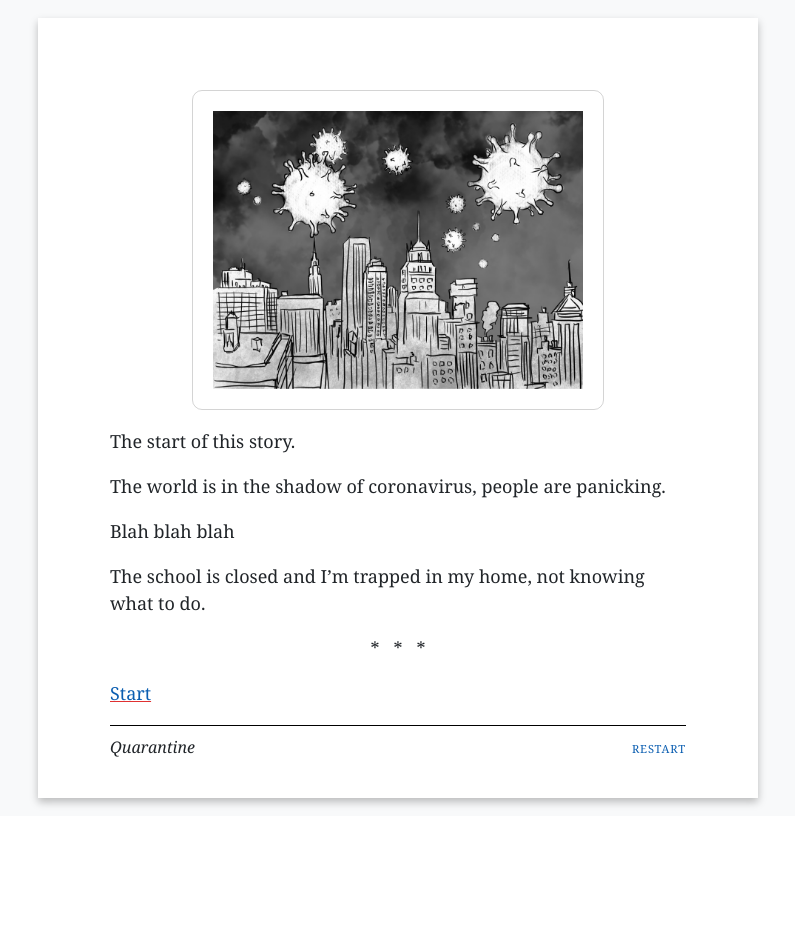
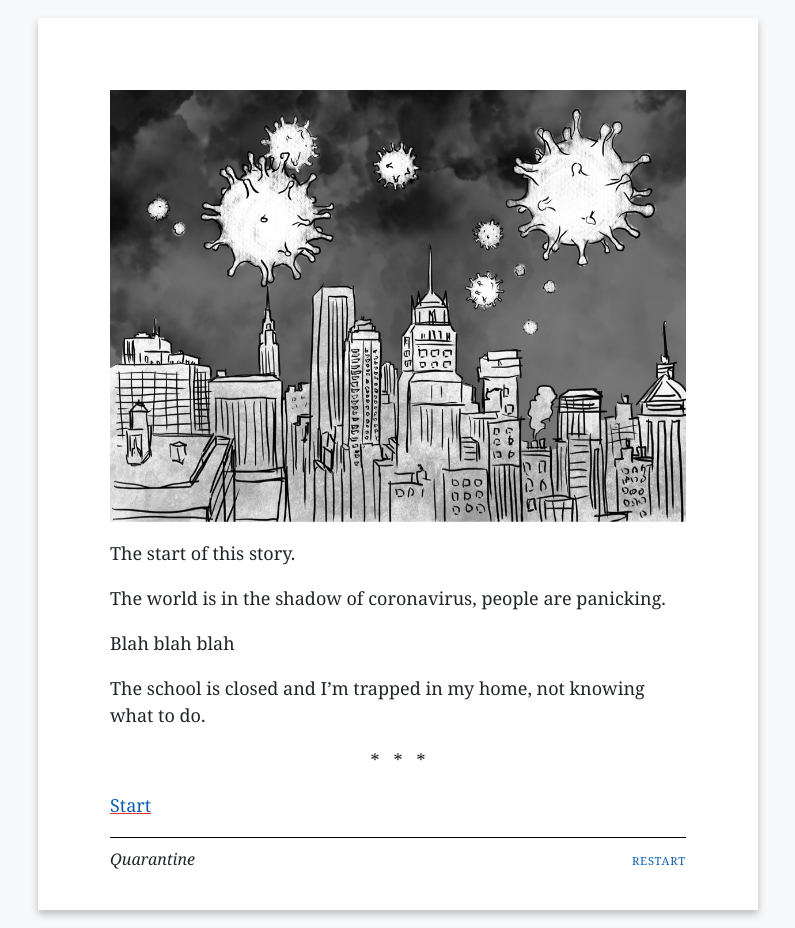
Before and after one commit to EonYang/quarantine-story, a plain HTML site: page docs/index.html in a window 1280 px wide. Shown: the whole page, without its empty margins (242-1037 px from the left). Before the commit the page ends 816 px from the top, so only its background shows below. Drawn offline with Linux system fonts and the light colour scheme.

Commit message:
bigger cover

```diff
--- a/docs/index.html
+++ b/docs/index.html
@@ -19,11 +19,22 @@ img{
     padding: 20px;
 }
 
+
+#coverImage{
+
+      display: block;
+    margin-left: auto;
+    margin-right: auto;
+    max-width: 100%;
+  max-height: 100vh;
+    border-radius: 0px;
+    border: 0px solid #0000002b;
+    padding: 0px;
+
+}
 </style><script role="script" id="twine-user-script" type="text/twine-javascript">
 
-</script><tw-passagedata pid="1" name="Intro" tags="" position="97,397" size="100,100">{embed image: &#39;https://eonyang.github.io/quarantine-story/images/cover.jpg&#39;, alt:&#39;picture of NYC attacked by coronaviruses&#39;}
-
-[JavaScript]
+</script><tw-passagedata pid="1" name="Intro" tags="" position="97,397" size="100,100">[JavaScript]
 window.danIsStabbed = 0;
 window.shoppingForMyself = 1;
 window.goToHospital = 0;
@@ -51,6 +62,8 @@ if (window.endingsVisited !== undefined){
 }
 
 [continue]
+
+&lt;img id=&quot;coverImage&quot; src=&#39;https://eonyang.github.io/quarantine-story/images/cover.jpg&#39; alt=&#39;picture of NYC attacked by coronaviruses&#39;/&gt;
 
 The start of this story.
 
```
